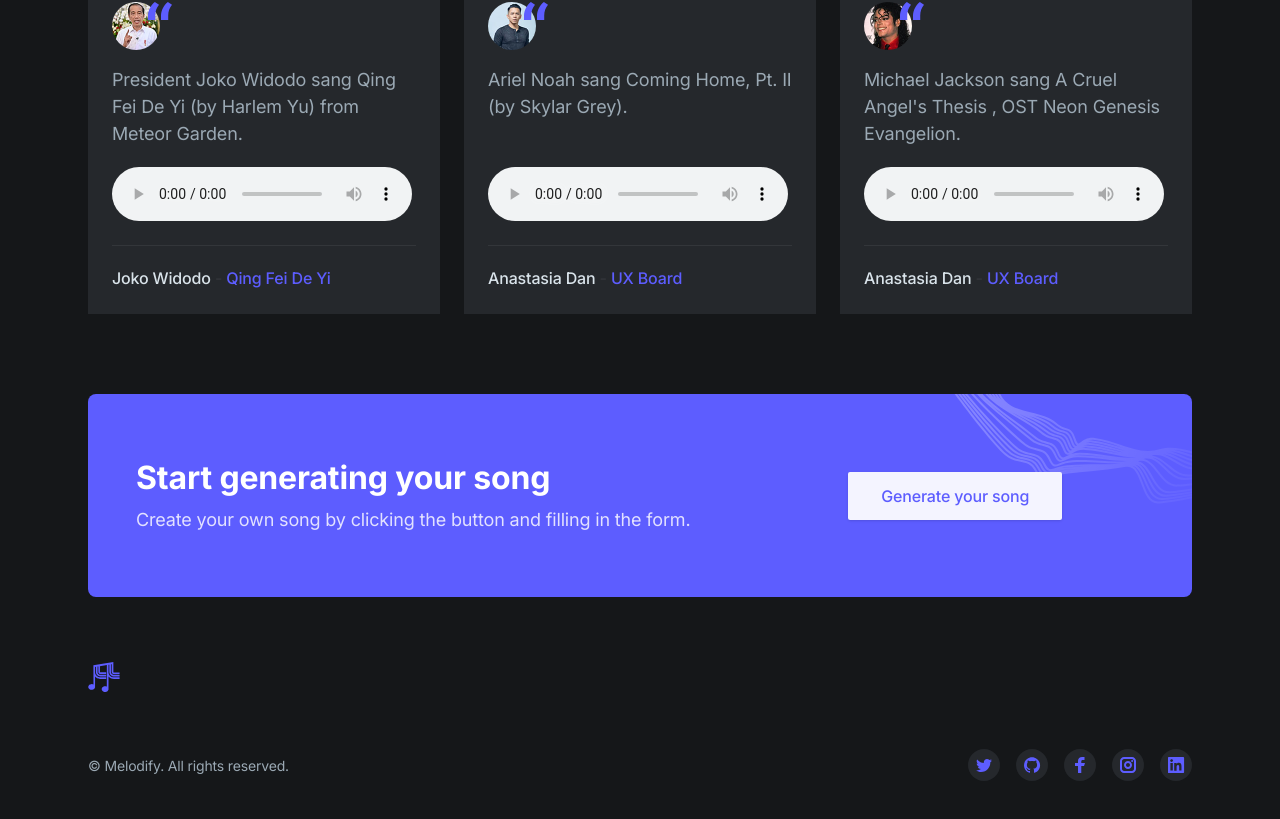
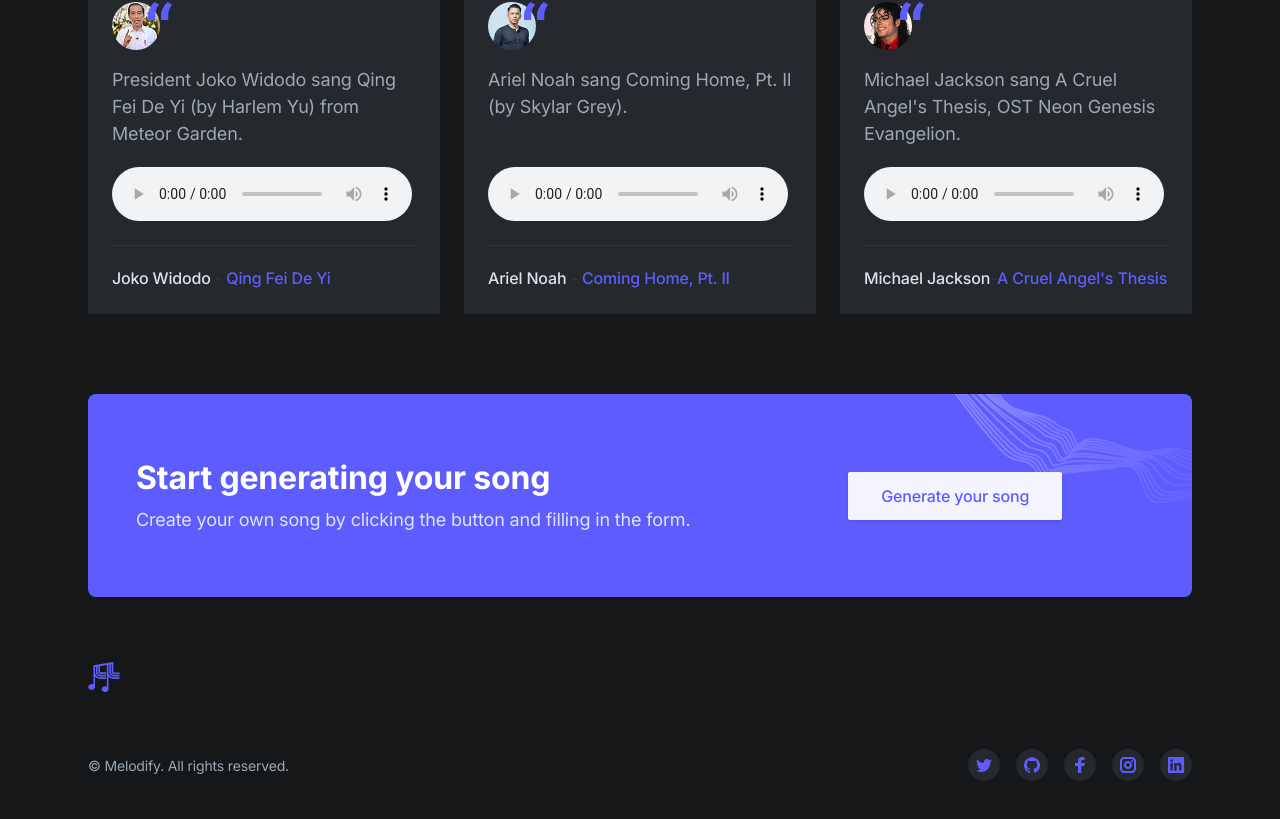
Before and after one commit to angelinemarym/melodify, a Next.js app: page / in a window 1280 px wide. Shown: the part 2795-3614 px from the top of the page. Built offline with nearby package versions, Linux system fonts and the light colour scheme.

Commit message:
adj: sample names

```diff
--- a/components/testimonials.tsx
+++ b/components/testimonials.tsx
@@ -59,7 +59,7 @@
                   <code>audio</code> element.
               </audio>
               <div className="text-gray-700 font-medium mt-6 pt-5 border-t border-gray-700">
-                <cite className="text-gray-200 not-italic">Anastasia Dan</cite> - <a className="text-purple-600 hover:text-gray-200 transition duration-150 ease-in-out" href="#0">UX Board</a>
+                <cite className="text-gray-200 not-italic">Ariel Noah</cite> - <a className="text-purple-600 hover:text-gray-200 transition duration-150 ease-in-out" href="#0">Coming Home, Pt. II</a>
               </div>
             </div>
 
@@ -73,7 +73,7 @@
                   </svg>
                 </div>
               </div>
-              <blockquote className="text-lg text-gray-400 grow pb-5">Michael Jackson sang A Cruel Angel's Thesis , OST Neon Genesis Evangelion.</blockquote>
+              <blockquote className="text-lg text-gray-400 grow pb-5">Michael Jackson sang A Cruel Angel's Thesis, OST Neon Genesis Evangelion.</blockquote>
               <audio
                   controls
                   src="/audio/A Cruel Angel's Thesis (Michael Jackson ver).mp3">
@@ -81,7 +81,7 @@
                   <code>audio</code> element.
               </audio>
               <div className="text-gray-700 font-medium mt-6 pt-5 border-t border-gray-700">
-                <cite className="text-gray-200 not-italic">Anastasia Dan</cite> - <a className="text-purple-600 hover:text-gray-200 transition duration-150 ease-in-out" href="#0">UX Board</a>
+                <cite className="text-gray-200 not-italic">Michael Jackson</cite>-<a className="text-purple-600 hover:text-gray-200 transition duration-150 ease-in-out" href="#0">A Cruel Angel's Thesis</a>
               </div>
             </div>
 
```
